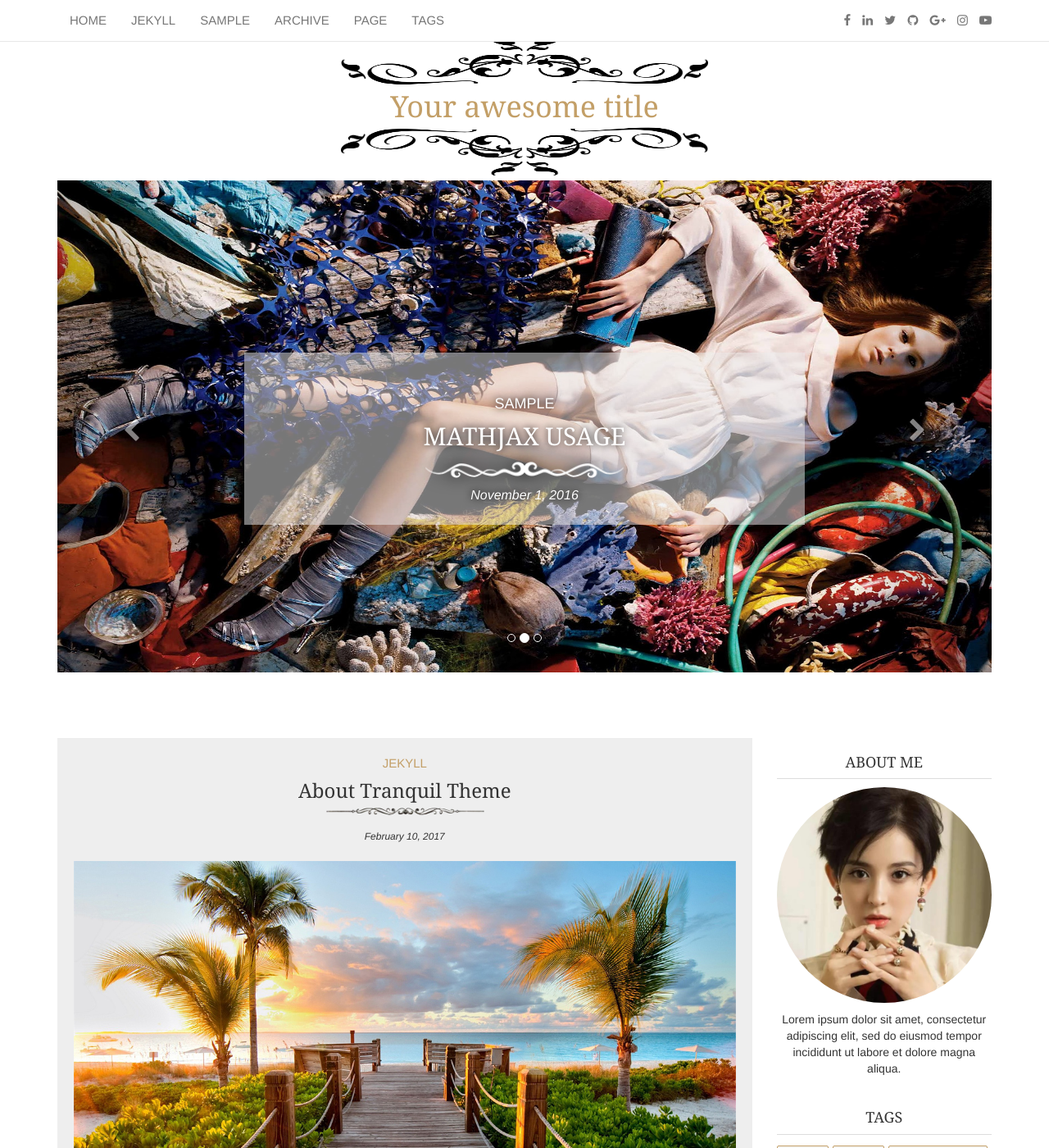
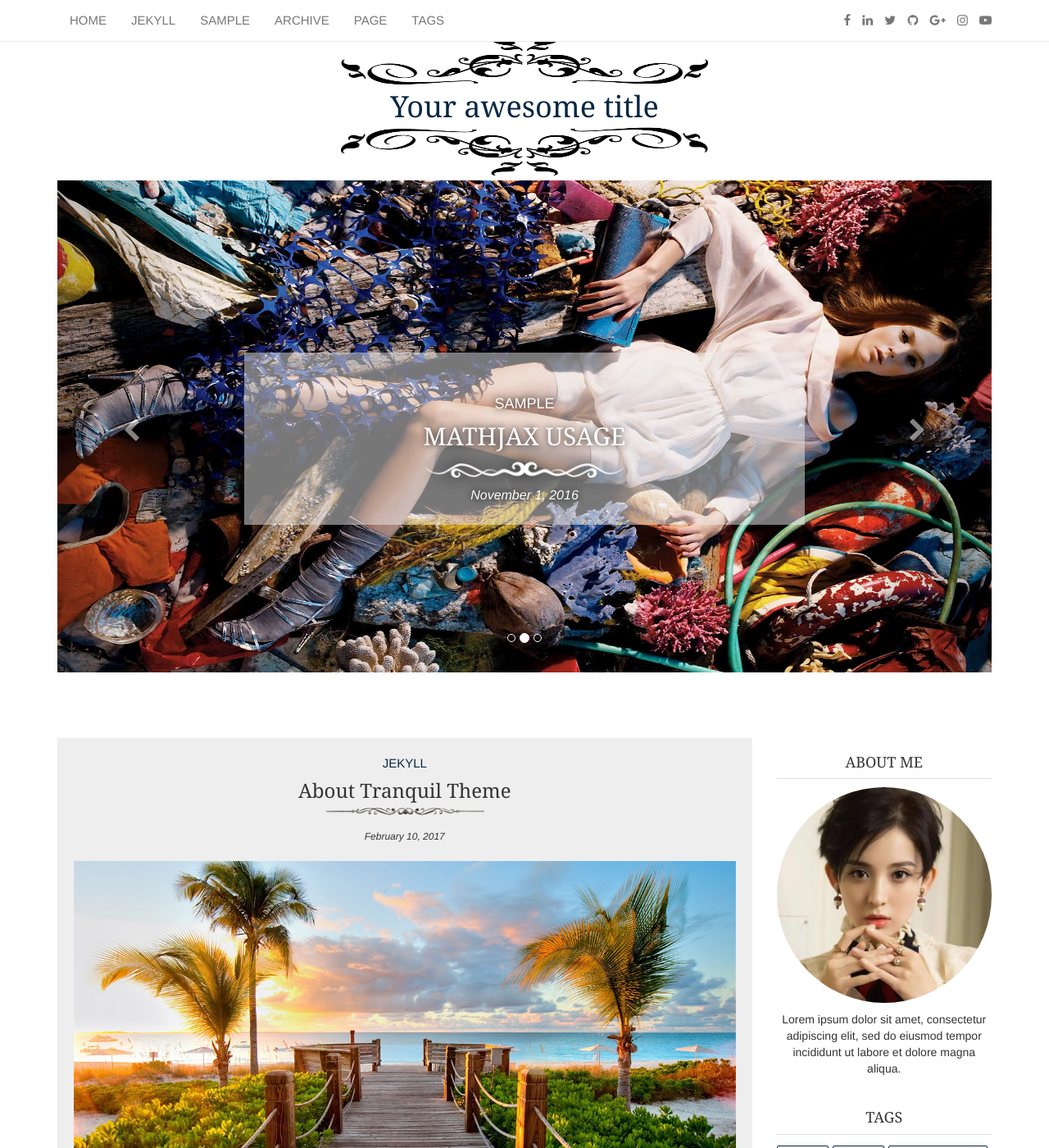
Before and after one commit to leoiii5/AvecPecheur, a Jekyll site: the page built from index.html, in a window 1280 px wide and 1400 px high. Shown: the whole window at 82% size. Built offline with Jekyll 4.4.1, drawn with Linux system fonts in a browser that asks for light colours; the list of posts is cut into pages by our own code; comment, search, counter and statistics services are not loaded.

Commit message:
color changing

```diff
--- a/styles/css/tranquil.css
+++ b/styles/css/tranquil.css
@@ -46,11 +46,11 @@ h1, h2, h3, h4, h5, h6 {
 }
 
 .tranquil-body a {
-	color: #C39F67;
+	color: #082844;
 }
 .inverse:hover,
 .inverse:focus {
-	color: #C39F67 !important;
+	color: #082844 !important;
 }
 
 .tranquil-body a:hover,
@@ -63,7 +63,7 @@ a.inverse-noactive {
 
 a.noactive:hover,
 a.noactive:focus {
-	color: #C39F67;
+	color: #082844;
 }
 
 .white {
@@ -124,7 +124,7 @@ a.noactive:focus {
 
 .post-category {
 	text-transform: uppercase;
-	color: #C39F67;
+	color: #082844;
 }
 
 .post-category-large {
@@ -174,7 +174,7 @@ a.noactive:focus {
 }
 
 .btn-more {
-	background: #C39F67;
+	background: #082844;
 	color: #fff;
 	border-color: #ddd;
 	padding: 5px 22px 6px;
@@ -201,12 +201,12 @@ i.tags {
 }
 
 a.tags {
-	color: #C39F67;
+	color: #082844;
 	margin-right: 1px;
 	text-transform: lowercase;
 	border-radius: 2px;
 	padding: 3px 5px;
-	border: 1px solid #C39F67;
+	border: 1px solid #082844;
 	background: #f5f5f5;
 	display: inline-block;
 	margin-top: 3px;
@@ -308,7 +308,7 @@ a.comments {
 	font-size: 28px;
 	margin-top: 7px;
 	text-transform: uppercase;
-	color: #C39F67;
+	color: #082844;
 }
 
 .category-subtitle {
@@ -422,7 +422,7 @@ a.comments {
 .post-content th {
 	color: #fff;
 	padding: 5px;
-	background: #C39F67;
+	background: #082844;
 	text-transform: uppercase;
 	text-align: center;
 	border: 1px solid #e5b4a3;
@@ -431,7 +431,7 @@ a.comments {
 .post-content td {
 	padding: 5px 20px;
 	background-color: #f5f5f5;
-	border: 1px solid #C39F67;
+	border: 1px solid #082844;
 }
 
 pre code {
```
